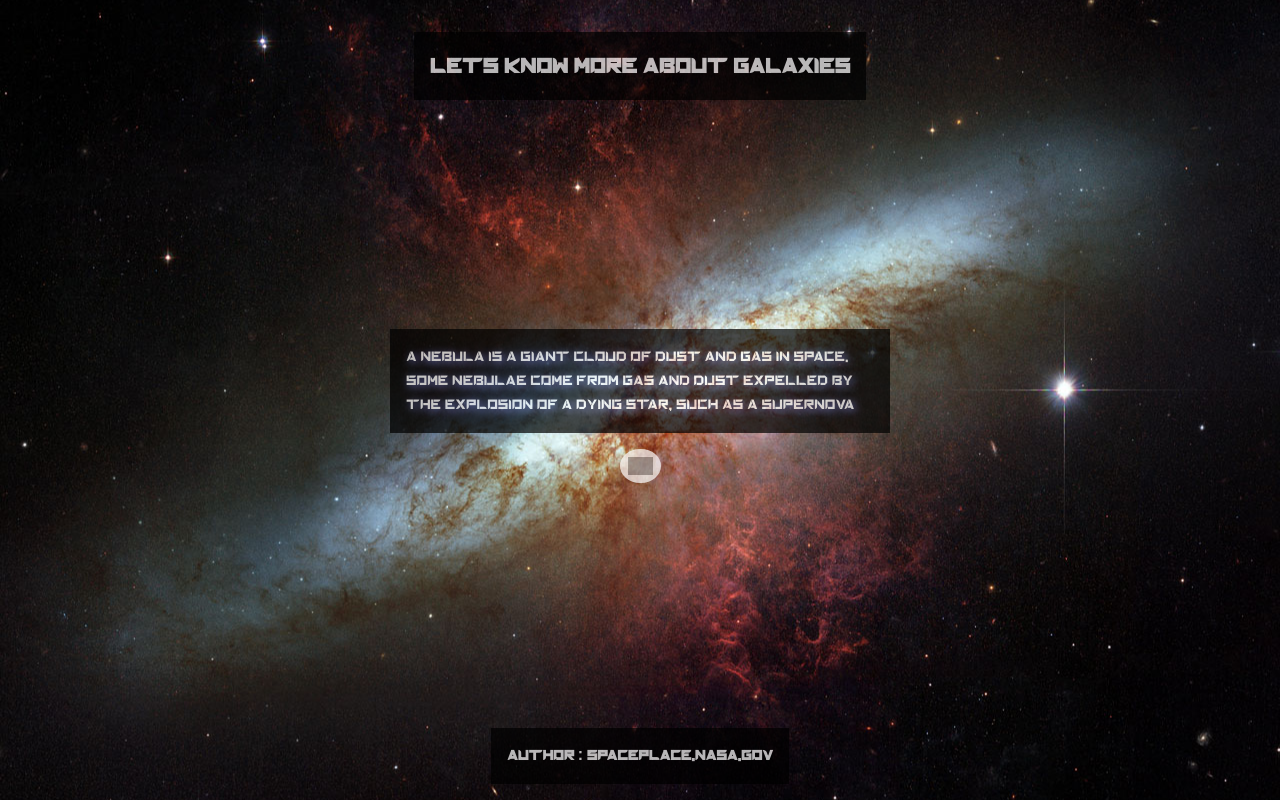
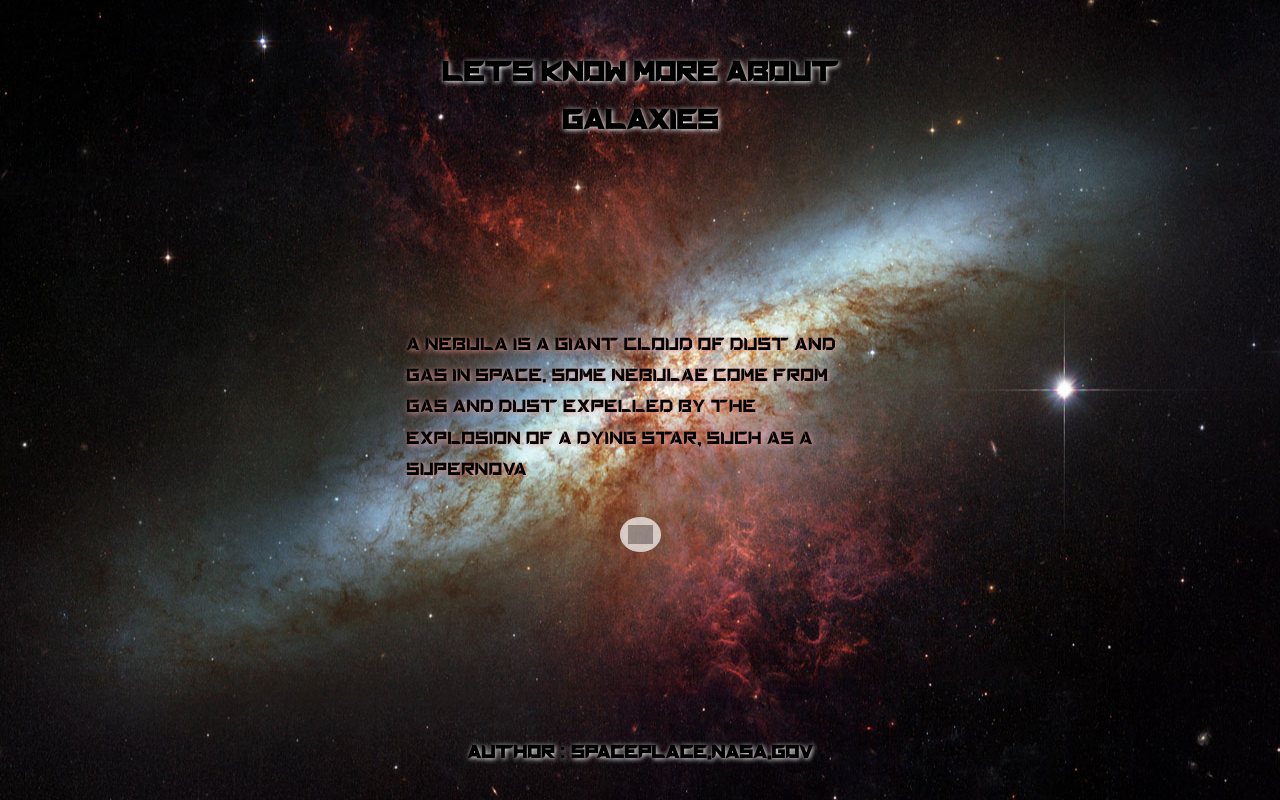
Before and after one commit to juangruoficial/spacecuriosities, a React (Vite) app: page / in a window 1280 px wide. Built offline with nearby package versions, Linux system fonts and the light colour scheme; grey boxes are pictures that could not be loaded.

Commit message:
modified

```diff
--- a/src/components/styles/SpaceCuriositiesBox.css
+++ b/src/components/styles/SpaceCuriositiesBox.css
@@ -15,23 +15,28 @@
 
 .boxes {
   margin-top: 2rem;
-  opacity: 0.7;
-  background-color: var(--color-primary-boxes);
   color: var(--color-primary-letter);
   padding: 1rem;
+  font-size: 2rem;
+}
+
+.title {
+  text-align: center;
+  text-shadow: 1px 1px 5px rgb(255, 255, 255);
 }
 
 .info {
   display: flex;
   flex-direction: column;
   margin-bottom: 1rem;
-  text-shadow: 2px 2px 8px rgb(119, 124, 222);
+  text-shadow: 1px 1px 5px rgb(231, 153, 146);
+  font-size: 1.3rem;
 }
 
 .change {
   border: none;
   margin-top: 5rem;
-  background-color: var(--color-primary-letter);
+  background-color: white;
   border-radius: 50%;
   padding: 0.5rem;
   margin: 0 auto;
@@ -54,4 +59,6 @@
 
 .footer {
   margin-bottom: 1rem;
+  text-shadow: 1px 1px 5px rgb(255, 255, 255);
+  font-size: 1.3rem;
 }
--- a/src/index.css
+++ b/src/index.css
@@ -1,7 +1,7 @@
 :root {
   line-height: 1.5;
   font-weight: 400;
-  --color-primary-letter: white;
+  --color-primary-letter: black;
   --color-primary-boxes: black;
 }
 
```
